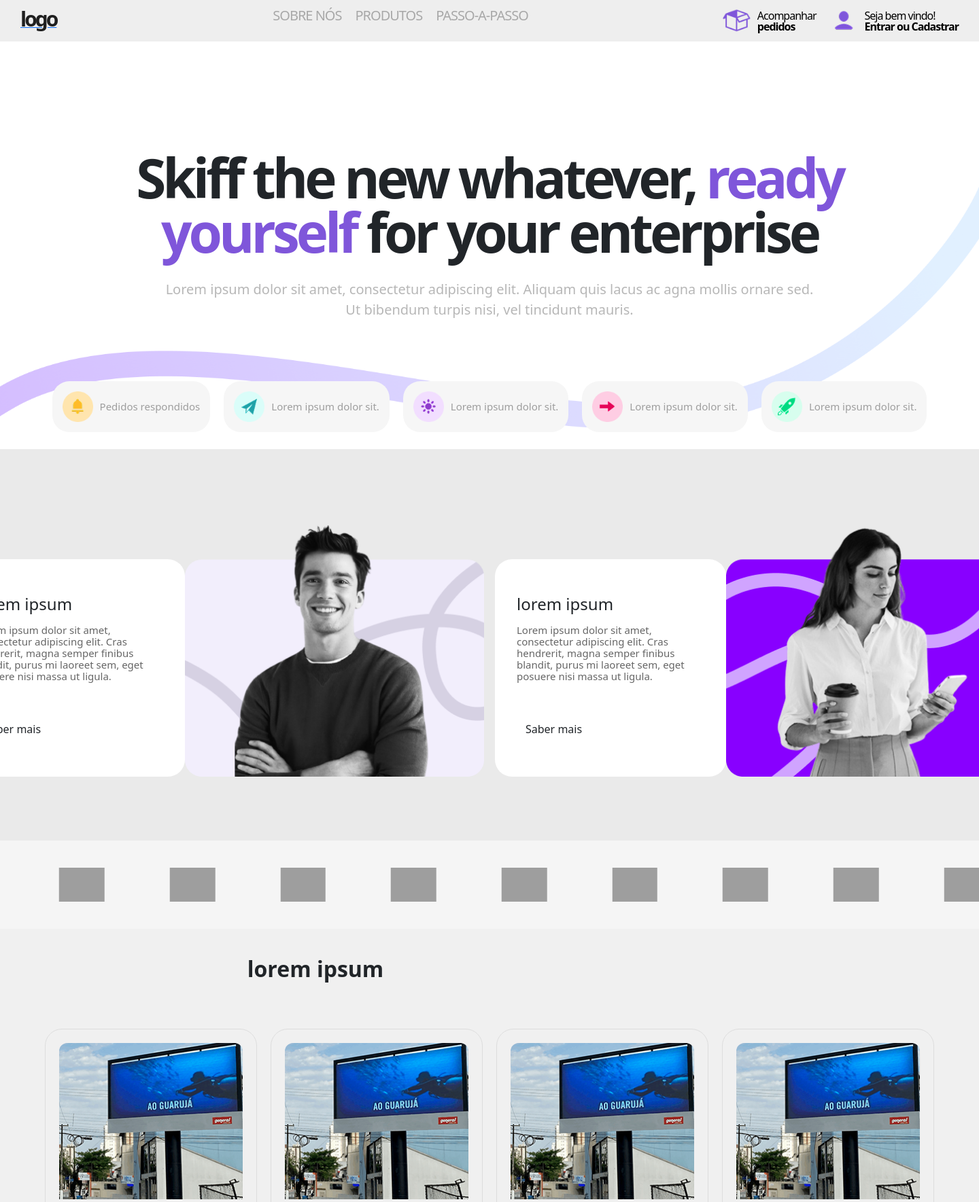
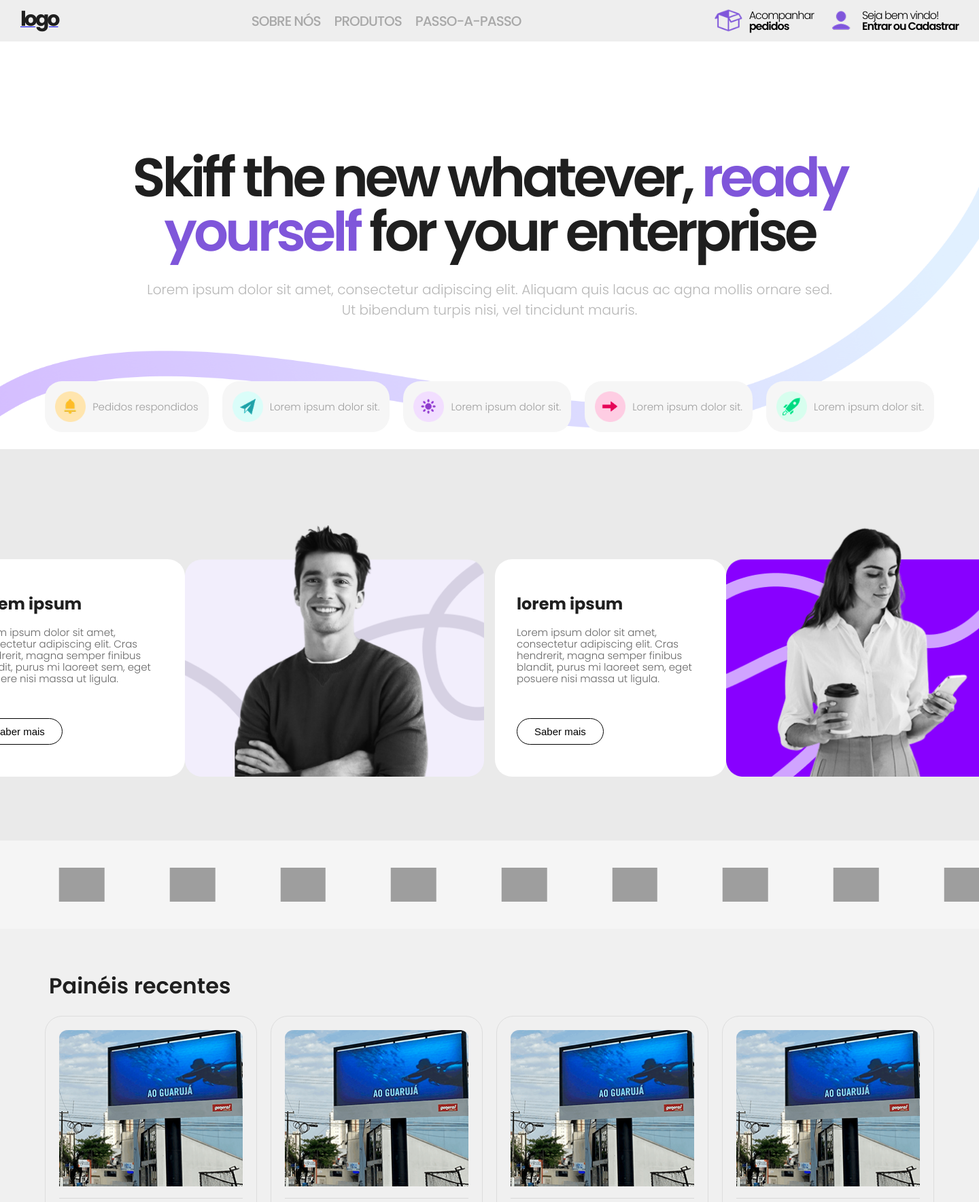
Before and after one commit to senagab/LED-advertising-company, a PHP site: page / in a window 1440 px wide; the page is wider, and only the part inside the window is pictured. Shown: the top 1769 px of that part at 68% size. Run offline with PHP 8.4, Linux system fonts and the light colour scheme; grey boxes are pictures that could not be loaded.

Commit message:
feat: bootstrap grid + products container

```diff
--- a/index.html
+++ b/index.html
@@ -8,7 +8,7 @@
     <link rel="preconnect" href="https://fonts.googleapis.com">
     <link rel="preconnect" href="https://fonts.gstatic.com" crossorigin>
     <link href="https://fonts.googleapis.com/css2?family=Poppins:ital,wght@0,100;0,200;0,300;0,400;0,500;0,600;0,700;0,800;0,900;1,100;1,200;1,300;1,400;1,500;1,600;1,700;1,800;1,900&display=swap" rel="stylesheet">
-    <link href="https://cdn.jsdelivr.net/npm/bootstrap@5.3.8/dist/css/bootstrap.min.css" rel="stylesheet" integrity="sha384-sRIl4kxILFvY47J16cr9ZwB07vP4J8+LH7qKQnuqkuIAvNWLzeN8tE5YBujZqJLB" crossorigin="anonymous">
+    <link rel="stylesheet" href="https://cdn.jsdelivr.net/npm/bootstrap@5.3.2/dist/css/bootstrap-grid.min.css">
 </head>
 <body>
 
@@ -180,10 +180,11 @@
     <!-- PRODUCTS -->
 
     <section class="products">
+        <div class="container">
             <div class="products-title-container">
                 <div></div>
                 <h2>
-                lorem ipsum
+                    Painéis recentes
                 </h2>
             </div>
             <div class="products-container">
@@ -357,6 +358,7 @@
                     Ver todos
                 </button>
             </div>
+        </div>
     </section>
 
     <!-- CALL TO ACTION -->
--- a/src/style.css
+++ b/src/style.css
@@ -288,14 +288,12 @@ a:active .logo {
 
 .products {
     background-color: #F0F0F0;
+    padding:  60px 20px;
 }
 
 .products-title-container {
-    display: grid;
-    grid-template-columns: 1fr 3.2fr;
-    flex-direction: row;
-    align-items: center;
-    padding: 40px;
+    align-items: left;
+    /* padding: 20px 40px; */
 }
 
 .products h2 {
@@ -366,7 +364,7 @@ a:active .logo {
 .products-button-container {
     display: flex;
     justify-content: flex-end;
-    padding: 30px 40px;
+    /* padding: 30px 40px; */
 }
 
 /*
```
Lines whose indentation alone changed are shown as unchanged.
